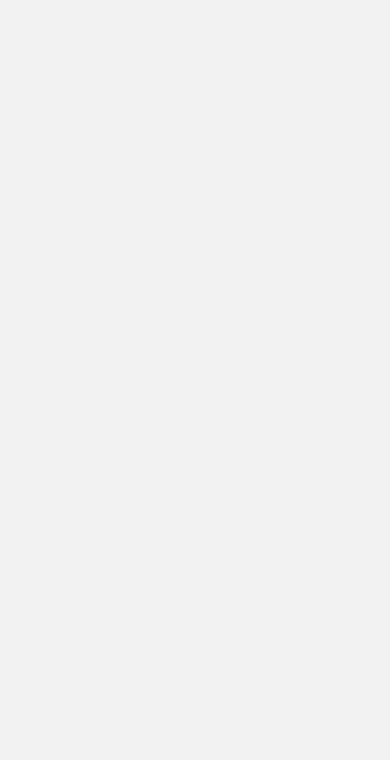
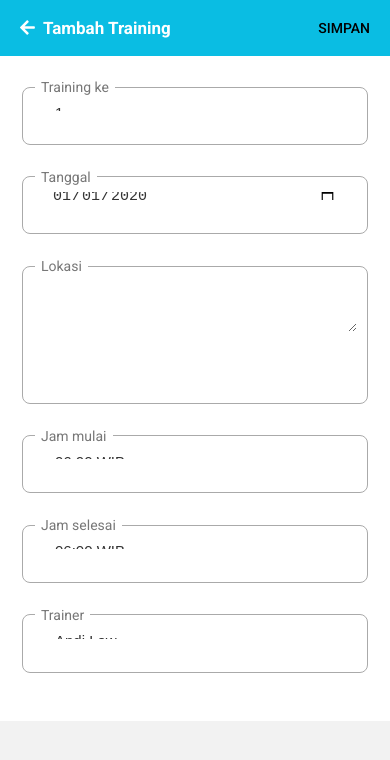
Before and after one commit to albertkur145/Bliress_Frontend, a Vue app: page /training/add in a window 390 px wide. Shown: the top 760 px of the page. Built offline with nearby package versions, Linux system fonts and the light colour scheme.

Commit message:
Add new view - Add Training (CSS for mobile)

```diff
--- a/src/router/index.js
+++ b/src/router/index.js
@@ -19,6 +19,11 @@ const routes = [
     name: 'DetailTraining',
     component: () => import('../views/DetailTraining.vue'),
   },
+  {
+    path: '/training/add',
+    name: 'AddTraining',
+    component: () => import('../views/AddTraining.vue'),
+  },
 ];
 
 const router = new VueRouter({
--- /dev/null
+++ b/src/views/AddTraining.vue
@@ -0,0 +1,260 @@
+<template>
+  <div id="container">
+    <div class="width">{{ windowWidth }}</div>
+    <!-- head -->
+    <div class="head">
+      <router-link to="/training" class="back">
+        <font-awesome-icon icon="arrow-left"></font-awesome-icon>
+        <span class="text">Tambah Training</span>
+      </router-link>
+      <div class="save">Simpan</div>
+    </div>
+    <!-- end head -->
+
+    <!-- content -->
+    <div class="content">
+      <div class="form-group">
+        <fieldset>
+          <legend>Training ke</legend>
+          <select class="input-text">
+            <option value="1">1</option>
+            <option value="2">2</option>
+            <option value="3">3</option>
+            <option value="4">4</option>
+            <option value="5">5</option>
+            <option value="6">6</option>
+          </select>
+        </fieldset>
+      </div>
+
+      <div class="form-group">
+        <fieldset>
+          <legend>Tanggal</legend>
+          <input type="date" class="input-text" value="2020-01-01">
+        </fieldset>
+      </div>
+
+      <div class="form-group">
+        <fieldset class="text-area">
+          <legend>Lokasi</legend>
+          <textarea class="input-area"></textarea>
+        </fieldset>
+      </div>
+
+      <div class="form-group">
+        <fieldset>
+          <legend>Jam mulai</legend>
+          <select class="input-text">
+            <option value="06:00 WIB">06:00 WIB</option>
+            <option value="07:00 WIB">07:00 WIB</option>
+            <option value="08:00 WIB">08:00 WIB</option>
+            <option value="09:00 WIB">09:00 WIB</option>
+            <option value="10:00 WIB">10:00 WIB</option>
+            <option value="11:00 WIB">11:00 WIB</option>
+            <option value="12:00 WIB">12:00 WIB</option>
+            <option value="13:00 WIB">13:00 WIB</option>
+            <option value="14:00 WIB">14:00 WIB</option>
+            <option value="15:00 WIB">15:00 WIB</option>
+            <option value="16:00 WIB">16:00 WIB</option>
+            <option value="17:00 WIB">17:00 WIB</option>
+            <option value="18:00 WIB">18:00 WIB</option>
+            <option value="19:00 WIB">19:00 WIB</option>
+            <option value="20:00 WIB">20:00 WIB</option>
+            <option value="21:00 WIB">21:00 WIB</option>
+            <option value="22:00 WIB">22:00 WIB</option>
+            <option value="23:00 WIB">23:00 WIB</option>
+            <option value="24:00 WIB">24:00 WIB</option>
+          </select>
+        </fieldset>
+      </div>
+
+      <div class="form-group">
+        <fieldset>
+          <legend>Jam selesai</legend>
+          <select class="input-text">
+            <option value="06:00 WIB">06:00 WIB</option>
+            <option value="07:00 WIB">07:00 WIB</option>
+            <option value="08:00 WIB">08:00 WIB</option>
+            <option value="09:00 WIB">09:00 WIB</option>
+            <option value="10:00 WIB">10:00 WIB</option>
+            <option value="11:00 WIB">11:00 WIB</option>
+            <option value="12:00 WIB">12:00 WIB</option>
+            <option value="13:00 WIB">13:00 WIB</option>
+            <option value="14:00 WIB">14:00 WIB</option>
+            <option value="15:00 WIB">15:00 WIB</option>
+            <option value="16:00 WIB">16:00 WIB</option>
+            <option value="17:00 WIB">17:00 WIB</option>
+            <option value="18:00 WIB">18:00 WIB</option>
+            <option value="19:00 WIB">19:00 WIB</option>
+            <option value="20:00 WIB">20:00 WIB</option>
+            <option value="21:00 WIB">21:00 WIB</option>
+            <option value="22:00 WIB">22:00 WIB</option>
+            <option value="23:00 WIB">23:00 WIB</option>
+            <option value="24:00 WIB">24:00 WIB</option>
+          </select>
+        </fieldset>
+      </div>
+
+      <div class="form-group">
+        <fieldset>
+          <legend>Trainer</legend>
+          <select class="input-text">
+            <option value="Andi Law">Andi Law</option>
+            <option value="Rudi Hartono">Rudi Hartono</option>
+            <option value="Heryanto Surya">Heryanto Surya</option>
+            <option value="Chelsea">Chelsea</option>
+            <option value="Martin Sutanto">Martin Sutanto</option>
+            <option value="Joe Taslim">Joe Taslim</option>
+          </select>
+        </fieldset>
+      </div>
+    </div>
+    <!-- end content -->
+  </div>
+</template>
+
+<style lang="scss" scoped>
+
+  // width 320px - 480px (Mobile)
+  @media (min-width: 320px) and (max-width: 480px) {
+    #container {
+      font-family: 'Roboto';
+      max-width: 100%;
+      min-height: 100vh;
+      background-color: #F2F2F2;
+
+      .head {
+        display: flex;
+        justify-content: space-between;
+        align-items: center;
+        position: fixed;
+        top: 0;
+        left: 0;
+        right: 0;
+        max-width: 100%;
+        color: #FFF;
+        background-color: #0ABDE3;
+        font-weight: 600;
+        padding: 1.125rem 1.25rem;
+        z-index: 1;
+
+        .back {
+          text-decoration: none;
+          color: #FFF;
+          font-size: 1.0625em;
+
+          .text {
+            margin-left: 0.5rem;
+          }
+        }
+
+        .save {
+          cursor: pointer;
+          text-transform: uppercase;
+          font-weight: 500;
+          font-size: 0.875em;
+          transition: color .2s ease-out;
+
+          &:hover {
+            color: #003F62;
+          }
+        }
+      }
+
+      .content {
+        background-color: #FFF;
+        margin-top: 2.25rem;
+        padding: 1.5rem 1.25rem;
+
+        .form-group {
+          max-width: 100%;
+          margin-bottom: 1.5rem;
+
+          fieldset {
+            border: 0.0625rem solid #AAA;
+            border-radius: 0.5rem;
+            position: relative;
+            max-width: 100%;
+            min-height: 3rem;
+
+            legend {
+              padding: 0 0.375rem;
+              color: #777;
+              font-size: 0.875em;
+            }
+
+            .input-text {
+              position: absolute;
+              box-sizing: border-box;
+              background-color: transparent;
+              top: 0.4375rem;
+              left: 0;
+              bottom: 0;
+              width: 97%;
+              border: 0;
+              outline: none;
+              -webkit-appearance: none;
+              padding: 0.125rem 1.25rem 0 2rem;
+              font-size: 0.9375rem;
+              color: #333;
+
+              &[type=date] {
+                padding: 0.125rem 1.25rem 0 1.8125rem;
+              }
+
+              &[type=date]::-webkit-inner-spin-button {
+                -webkit-appearance: none;
+              }
+            }
+
+            &.text-area {
+              min-height: 8rem;
+            }
+
+            .input-area {
+              font-family: 'Roboto';
+              position: absolute;
+              box-sizing: border-box;
+              background-color: transparent;
+              top: 1.625rem;
+              left: 0;
+              bottom: 0.75rem;
+              width: 97%;
+              border: 0;
+              outline: none;
+              -webkit-appearance: none;
+              padding: 0 1.9375rem 2rem;
+              font-size: 0.9375em;
+              line-height: 1.375rem;
+              color: #333;
+            }
+          }
+        }
+      }
+    }
+  }
+  // width 320px - 480px (Mobile)
+
+</style>
+
+<script>
+export default {
+
+  data() {
+    return {
+      windowWidth: window.innerWidth,
+    };
+  },
+
+  methods: {
+    getWindowWidth() {
+      this.windowWidth = window.innerWidth;
+    },
+  },
+
+  created() {
+    window.addEventListener('resize', this.getWindowWidth);
+  },
+
+};
+</script>
--- a/src/views/DetailTraining.vue
+++ b/src/views/DetailTraining.vue
@@ -1,6 +1,5 @@
 <template>
   <div id="container">
-    <div class="width">{{ windowWidth }}</div>
     <!-- head -->
     <div class="head">
       <router-link to="/training" class="back">
@@ -127,13 +126,6 @@
     min-height: 100vh;
     background-color: #F2F2F2;
 
-    .width {
-      display: none;
-      text-align: center;
-      padding: 1rem;
-      margin-top: 8rem;
-    }
-
     .head {
       text-align: center;
       position: fixed;
@@ -170,7 +162,7 @@
         background-color: #FFF;
         text-align: center;
         padding: 1.75rem 1rem;
-        margin-top: 3.125rem;
+        margin-top: 1.9375rem;
 
         .txt {
           font-weight: 500;
@@ -276,7 +268,7 @@
 
         .rincian {
           padding: 2rem 1.125rem;
-          margin-top: 3.4375rem;
+          margin-top: 2.25rem;
 
           .txt {
             font-size: 1.125em;
@@ -361,7 +353,7 @@
 
         .rincian {
           padding: 2.25rem 1.25rem;
-          margin-top: 4.25rem;
+          margin-top: 3rem;
 
           .txt {
             font-size: 1.3125em;
@@ -446,7 +438,7 @@
 
         .rincian {
           padding: 2.375rem 1.375rem;
-          margin-top: 4.5rem;
+          margin-top: 3.25rem;
 
           .txt {
             font-size: 1.4375em;
@@ -531,7 +523,7 @@
 
         .rincian {
           padding: 2.5rem 1.5rem;
-          margin-top: 5rem;
+          margin-top: 3.75rem;
 
           .txt {
             font-size: 1.5em;
--- a/src/views/Training.vue
+++ b/src/views/Training.vue
@@ -3,7 +3,7 @@
     <!-- head -->
     <div class="head">
       <div class="text">Training</div>
-      <div class="add">+</div>
+      <router-link to="/training/add" class="add">+</router-link>
     </div>
     <!-- end head -->
 
@@ -162,12 +162,13 @@
 
       .add {
         font-weight: 600;
+        color: #FFF;
         background-color: #36B5DD;
-        cursor: pointer;
         transition: background-color .2s ease-out,
                     border .1s linear;
         border: 0.125rem solid #00A2D4;
         border-radius: 5rem;
+        text-decoration: none;
         padding: 0rem 0.3125rem;
         font-size: 1.125em;
 
```
Also changed, not shown: src/views/Login.vue (indentation only).
